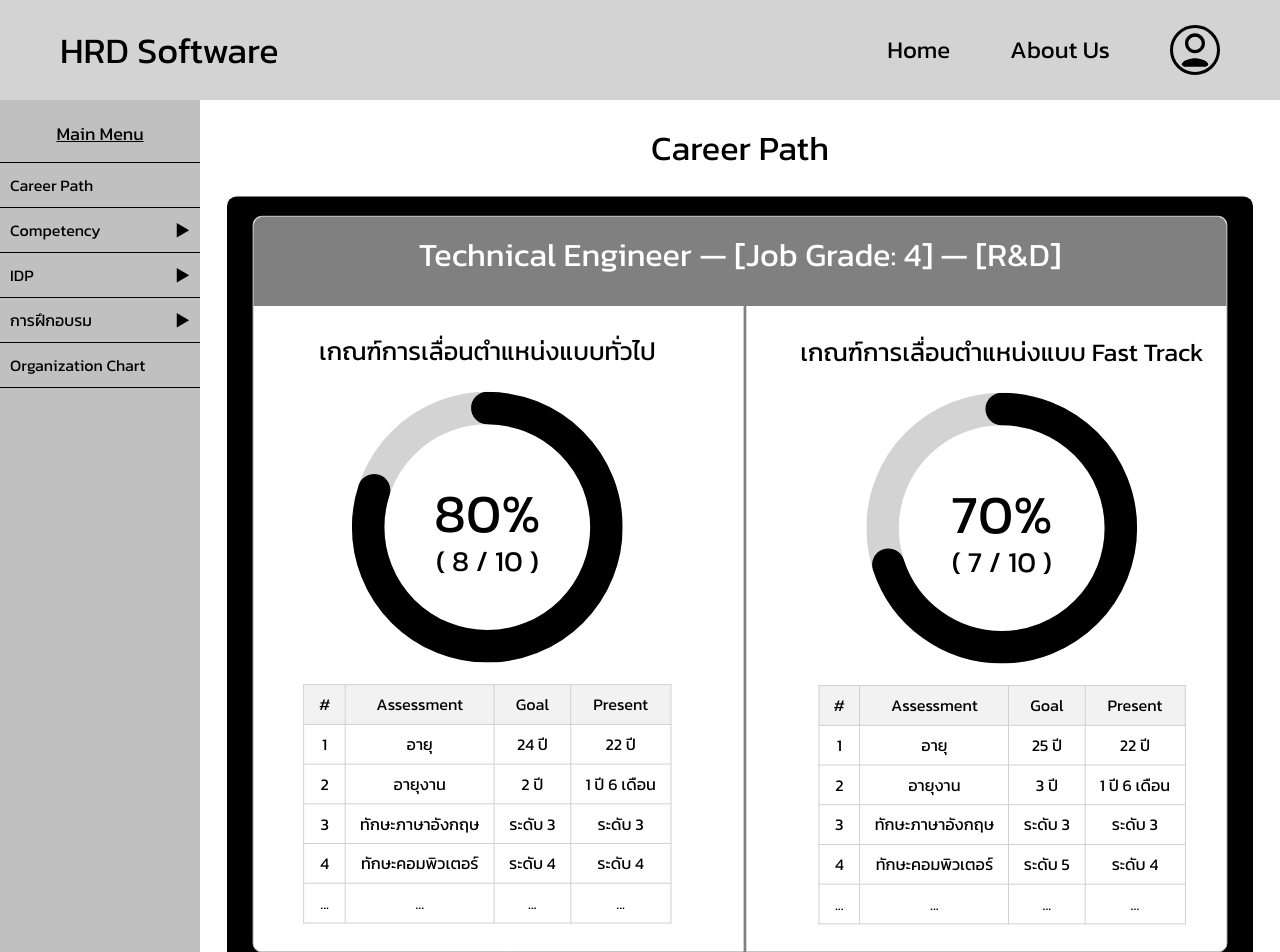
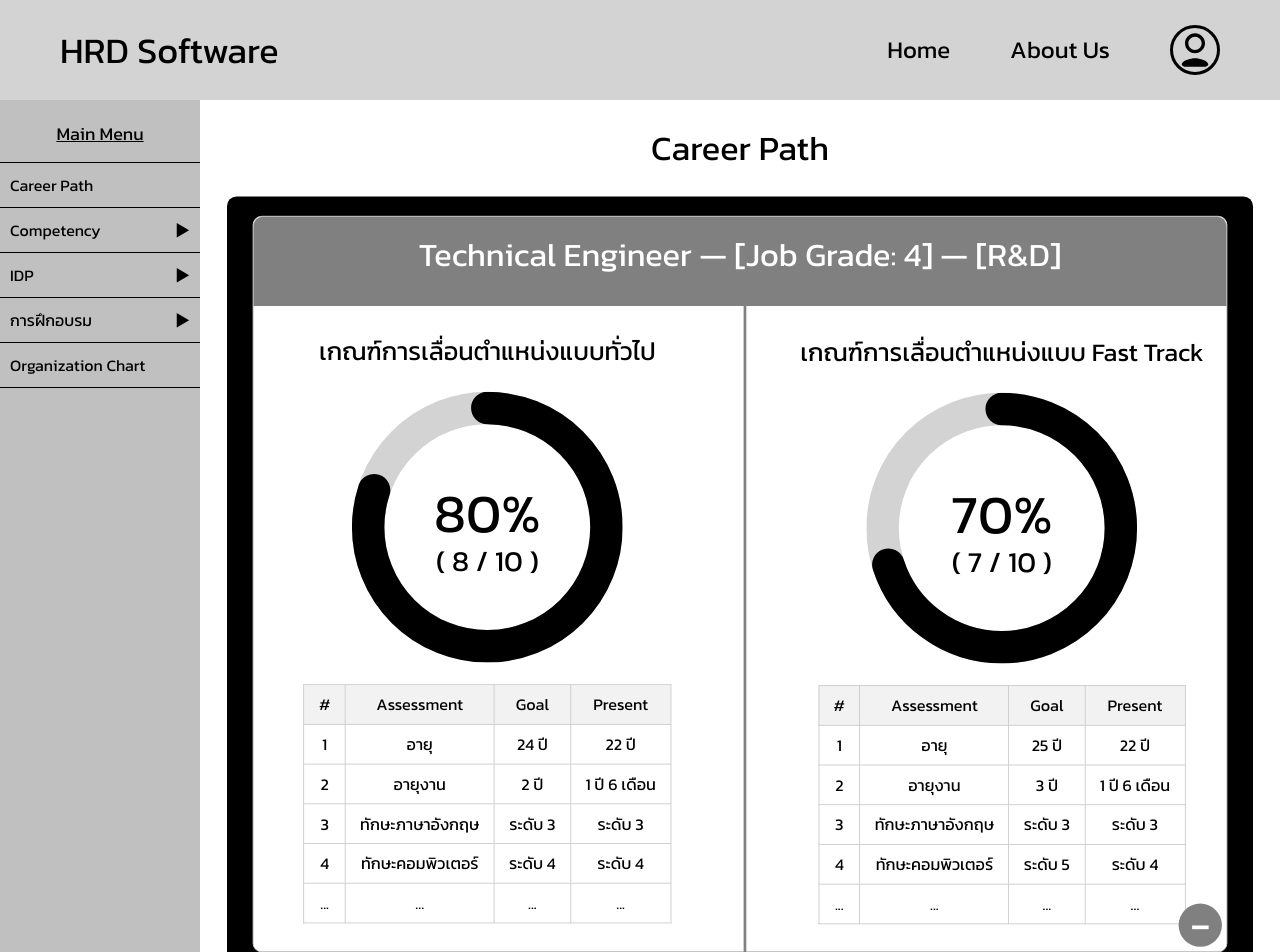
Before and after one commit to ArmSiwatK/BPIT-Front-End-Software-Development-Test, a React (Vite) app: page /promotion in a window 1280 px wide. Shown: the top 952 px of the page. Built offline with nearby package versions, Linux system fonts and the light colour scheme.

Commit message:
feat: Back button for promotion

```diff
--- a/src/components/JobDetails/JobDetails.jsx
+++ b/src/components/JobDetails/JobDetails.jsx
@@ -1,4 +1,5 @@
 import React from 'react';
+import { NavLink } from "react-router-dom";
 import Promotion from './Promotion';
 import { CircularProgressbarWithChildren } from 'react-circular-progressbar';
 import 'react-circular-progressbar/dist/styles.css';
@@ -54,6 +55,9 @@ const JobDetails = ({ promotionCriteria, fastTrackCriteria, employeeData }) => {
                         <Promotion promotionCriteria={fastTrackCriteria} employeeData={employeeData} />
                     </div>
                 </div>
+                <div className="circle-button">
+                    <NavLink to="/" className="minus-symbol">-</NavLink>
+                </div>
             </div>
         </div>
     );
--- a/src/components/JobDetails/JobDetails.scss
+++ b/src/components/JobDetails/JobDetails.scss
@@ -60,5 +60,37 @@
         margin-bottom: -31px;
       }
     }
+
+    .circle-button {
+      width: 1em;
+      height: 1em;
+      border-radius: 50%;
+      background-color: #808080;
+      color: white;
+      font-size: 48px;
+      cursor: pointer;
+      border: none;
+      outline: none;
+      display: flex;
+      align-items: center;
+      justify-content: center;
+      transition: transform 0.2s;
+      position: absolute;
+      bottom: 5px;
+      right: 5px;
+
+      .minus-symbol {
+        transform: translate(0, -2px);
+        color: white;
+      }
+
+      &:hover {
+        transform: scale(1.1);
+      }
+
+      &:active {
+        transform: scale(0.9);
+      }
+    }
   }
 }
--- a/src/pages/Home.jsx
+++ b/src/pages/Home.jsx
@@ -2,7 +2,7 @@ import NavigationBar from "../components/NavigationBar/NavigationBar";
 import SideMenu from "../components/SideMenu/SideMenu";
 import Chart from "../components/Chart/Chart";
 import Footer from "../components/Footer/Footer";
-import "../styles/App.scss";
+import "../styles/Pages.scss";
 
 function Home() {
     return (
```
Also changed, not shown: src/pages/Promotion.jsx (+6 -2 lines), src/styles/Pages.scss (renamed from src/styles/App.scss).
